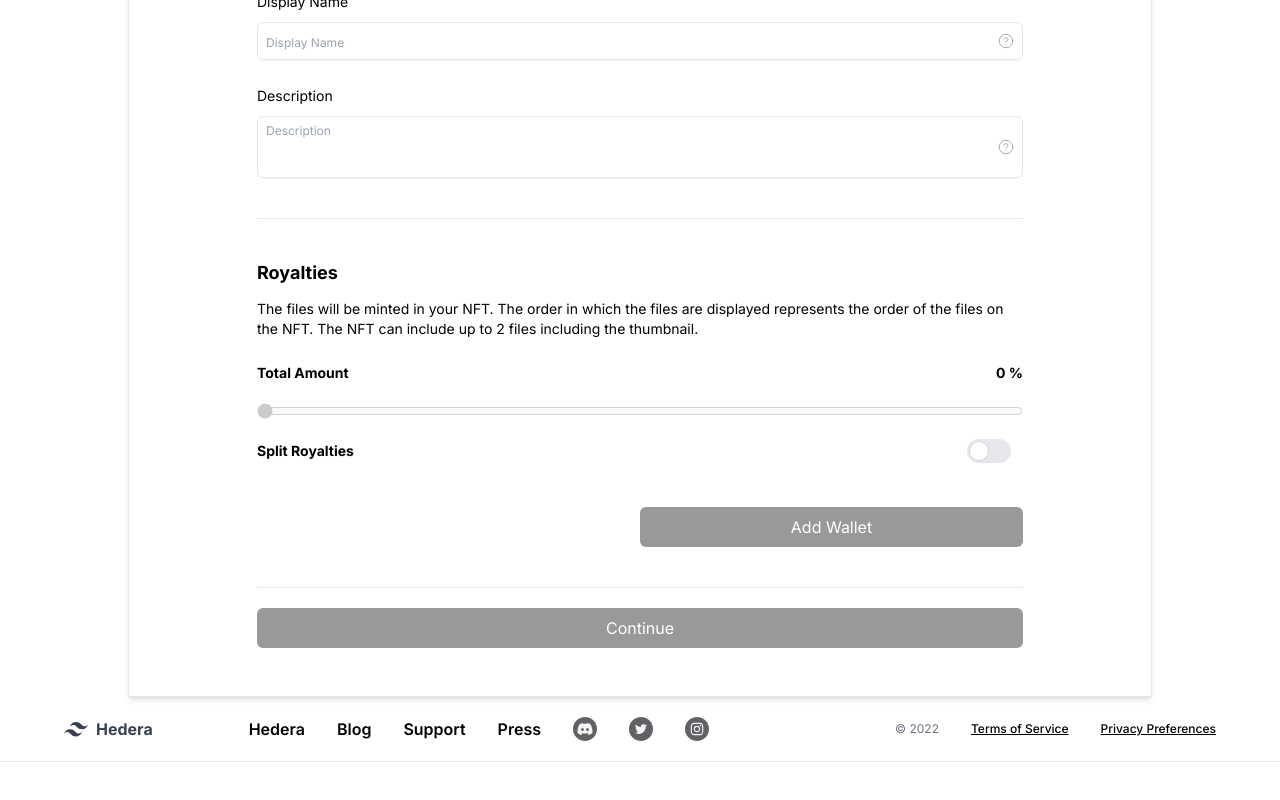
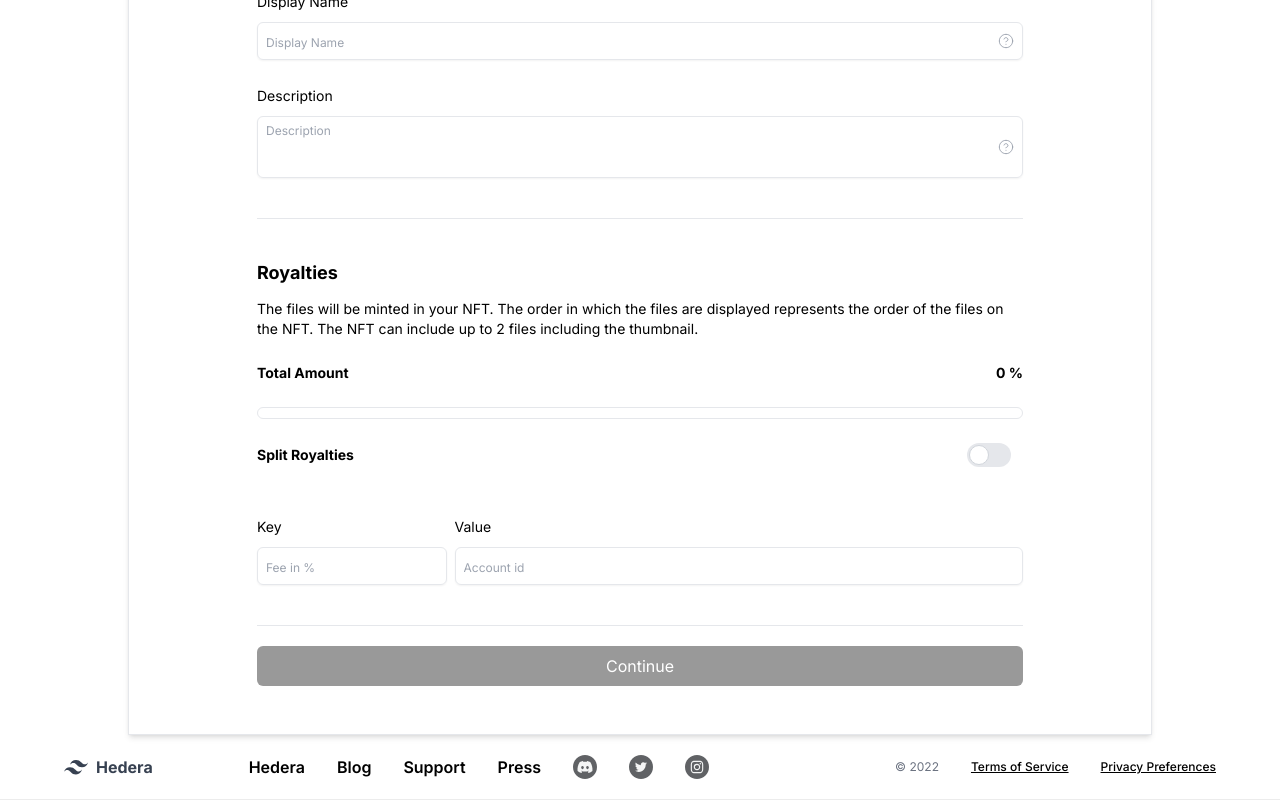
Before and after one commit to HashGuild/hedera-minting, a Next.js app: page /create-collection in a window 1280 px wide. Shown: the part 586-1386 px from the top of the page. Before the commit the page ends 1348 px from the top, so only its background shows below. Built offline with nearby package versions, Linux system fonts and the light colour scheme.

Commit message:
refactor: royalty section according to new design.

```diff
--- a/components/createCollection/CollectionRoyaltiesSection.tsx
+++ b/components/createCollection/CollectionRoyaltiesSection.tsx
@@ -1,6 +1,10 @@
 import React, { ChangeEvent, Dispatch, SetStateAction, useEffect } from 'react';
 import DeleteIcon from '../../public/svg/DeleteIcon';
-import { CollectionForm, StepOneErrors } from '../../utils/Interfaces';
+import {
+  CollectionForm,
+  StepOneErrors,
+  UserWalletRoyalty,
+} from '../../utils/Interfaces';
 import ErrorMessage from '../common/ErrorMessage';
 import Input from '../common/Input';
 import Switch from '../common/Switch';
@@ -23,35 +27,34 @@ const CollectionRoyaltiesSection = function ({
 }: CollectionRoyaltiesSectionProps) {
   const { splitPercentError } = formDataErrors;
   const addInput = () => {
-    const newWallet = '';
+    const newWallet: UserWalletRoyalty = { fee: 0, accountId: '' };
     setFormData({
       ...formData,
-      royaltyWallets: [...formData.royaltyWallets, newWallet],
+      royaltyWallets: [...formData.royaltyWallets, { ...newWallet }],
     });
   };
-  const deleteInput = (index: number) => {
+  const deleteInput = (walletIndex: number) => {
     const updatedArray = formData.royaltyWallets.filter(
-      (_, walletIndex) => walletIndex !== index,
+      (_, index) => index !== walletIndex,
     );
     setFormData({
       ...formData,
       royaltyWallets: updatedArray,
     });
   };
-  const royaltySum = (): number => {
+  const royaltySum = (newArr: UserWalletRoyalty[]): number => {
     let sum: number = 0;
-    const numberArray = formData.royaltyWallets.map(Number);
-    numberArray.forEach((item) => {
-      sum += item;
+    newArr.forEach((item) => {
+      sum += item.fee;
     });
     return sum;
   };
 
   const handleChange = (index: number, e: ChangeEvent<HTMLInputElement>) => {
     const newArr = formData.royaltyWallets;
-    newArr[index] = e.target.value;
-    setFormData({ ...formData, royaltyWallets: newArr });
-    if (royaltySum() > formData.splitPercent) {
+    if (e.target.name === 'fee') {
+      newArr[index].fee = +e.target.value;
+      if (royaltySum(newArr) > 100) {
         setFormDataErrors({
           ...formDataErrors,
           splitPercentError: true,
@@ -62,6 +65,10 @@ const CollectionRoyaltiesSection = function ({
           splitPercentError: false,
         });
       }
+    } else if (e.target.name === 'accountId') {
+      newArr[index].accountId = e.target.value;
+    }
+    setFormData({ ...formData, royaltyWallets: newArr });
   };
 
   useEffect(() => {
@@ -69,8 +76,7 @@ const CollectionRoyaltiesSection = function ({
       if (!formData.splitRoyaltiesEnabled) {
         setFormData((prev) => ({
           ...prev,
-          splitPercent: 0,
-          royaltyWallets: [''],
+          royaltyWallets: [{ fee: 0, accountId: '' }],
         }));
         setFormDataErrors((errors) => ({
           ...errors,
@@ -80,6 +86,7 @@ const CollectionRoyaltiesSection = function ({
     }
     resetRoyalties();
   }, [formData.splitRoyaltiesEnabled, setFormData, setFormDataErrors]);
+
   return (
     <section className="my-10 flex flex-col">
       <h4 className="text-lg font-bold">Royalties</h4>
@@ -90,20 +97,14 @@ const CollectionRoyaltiesSection = function ({
       </p>
       <span className="flex items-center justify-between text-sm font-bold my-6">
         <h5>Total Amount</h5>
-        <h5>{` ${formData?.splitPercent} %`}</h5>
+        <h5>{` ${royaltySum(formData.royaltyWallets)} %`}</h5>
       </span>
-
-      <input
-        type="range"
-        className="w-full  h-2 touch-pan-y accent-black"
-        min={0}
-        max={50}
-        step={0.5}
-        disabled={!formData.splitRoyaltiesEnabled}
-        value={formData?.splitPercent}
-        onChange={handleFormChange}
-        name="splitPercent"
+      <div className="w-full h-3 border rounded-lg overflow-hidden">
+        <div
+          className="h-full bg-black"
+          style={{ width: `${royaltySum(formData.royaltyWallets)}%` }}
         />
+      </div>
       <span className="flex items-center justify-between text-sm font-bold my-6">
         <h5>Split Royalties</h5>
         <Switch
@@ -116,30 +117,49 @@ const CollectionRoyaltiesSection = function ({
         />
       </span>
 
-      {formData?.splitRoyaltiesEnabled && (
       <div>
         {formData?.royaltyWallets.map((wallet, index: number) => (
+          <div className="flex gap-2" key={index.toFixed(1)}>
             <Input
-              key={index.toFixed(1)}
-              toolTipContent={<h3 className="p-2 bg-white">lorem ipsum</h3>}
-              containerStyles="mt-4 "
-              labelText={`Royalty Wallet ${index + 1}`}
+              containerStyles="mt-4 basis-1/4"
+              required
+              labelText={index === 0 ? 'Key' : ''}
               labelStyle="my-2.5"
-              type="text"
-              name="royaltyWallet"
-              required
+              type="number"
+              name="fee"
               inputContainerStyles={
-                splitPercentError && formData.royaltyWallets.at(-1) === wallet
-                  ? 'border-red-400 stroke-red-400'
+                wallet.fee === 0 && formDataErrors.splitPercentError
+                  ? 'border-red-400'
                   : ''
               }
+              errorMessage=""
+              error={formDataErrors.splitPercentError}
+              placeholder="Fee in %"
+              className=" w-full  text-black placeholder:text-xs placeholder:text-gray-400 py-1.5   "
               onChange={(e) => {
                 handleChange(index, e);
               }}
-              placeholder={`${(100 / formData.royaltyWallets.length).toFixed(
-                0,
-              )}%`}
+            />
+            <Input
+              containerStyles="mt-4 basis-3/4"
+              labelText={index === 0 ? 'Value' : ''}
+              labelStyle="my-2.5"
+              type="text"
+              required
+              inputContainerStyles={
+                wallet?.accountId?.length === 0 &&
+                formDataErrors.splitPercentError
+                  ? 'border-red-400'
+                  : ''
+              }
+              name="accountId"
+              errorMessage=""
+              error={formDataErrors.splitPercentError}
+              placeholder="Account id"
               className=" w-full  text-black placeholder:text-xs placeholder:text-gray-400 py-1.5   "
+              onChange={(e) => {
+                handleChange(index, e);
+              }}
               iconRight={
                 index > 0 && (
                   <section
@@ -151,21 +171,21 @@ const CollectionRoyaltiesSection = function ({
                   </section>
                 )
               }
-              error={splitPercentError}
-              errorMessage=""
             />
+          </div>
         ))}
         {splitPercentError && (
-            <ErrorMessage errorText="The distribution is not correct. Please revise the total royalty fee or change the allocation. " />
+          <ErrorMessage errorText="The distribution should not exceed 100%. Please revise the total royalty fee or change the allocation. " />
         )}
       </div>
-      )}
+      {formData.splitRoyaltiesEnabled && (
         <Button
           title="Add Wallet"
           disabled={!formData.splitRoyaltiesEnabled}
           className=" w-1/2 bg-black text-white rounded-md mt-5 self-end disabled:bg-black/40 "
           onClick={addInput}
         />
+      )}
     </section>
   );
 };
--- a/components/createNft/RoyaltiesSection.tsx
+++ b/components/createNft/RoyaltiesSection.tsx
@@ -1,6 +1,10 @@
 import React, { ChangeEvent, Dispatch, SetStateAction, useEffect } from 'react';
 import DeleteIcon from '../../public/svg/DeleteIcon';
-import { NftForm, NftFormErrors } from '../../utils/Interfaces';
+import {
+  NftForm,
+  NftFormErrors,
+  UserWalletRoyalty,
+} from '../../utils/Interfaces';
 import ErrorMessage from '../common/ErrorMessage';
 import Input from '../common/Input';
 import Switch from '../common/Switch';
@@ -22,36 +26,35 @@ const RoyaltiesSection = function ({
   formDataErrors,
 }: RoyaltiesSectionProps) {
   const { splitPercentError } = formDataErrors;
+
   const addInput = () => {
-    const newWallet = '';
+    const newWallet: UserWalletRoyalty = { fee: 0, accountId: '' };
     setFormData({
       ...formData,
-      royaltyWallets: [...formData.royaltyWallets, newWallet],
+      royaltyWallets: [...formData.royaltyWallets, { ...newWallet }],
     });
   };
-  const deleteInput = (index: number) => {
+  const deleteInput = (walletIndex: number) => {
     const updatedArray = formData.royaltyWallets.filter(
-      (_, walletIndex) => walletIndex !== index,
+      (_, index) => index !== walletIndex,
     );
     setFormData({
       ...formData,
       royaltyWallets: updatedArray,
     });
   };
-  const royaltySum = (): number => {
+  const royaltySum = (newArr: UserWalletRoyalty[]): number => {
     let sum: number = 0;
-    const numberArray = formData.royaltyWallets.map(Number);
-    numberArray.forEach((item) => {
-      sum += item;
+    newArr.forEach((item) => {
+      sum += item.fee;
     });
     return sum;
   };
-
   const handleChange = (index: number, e: ChangeEvent<HTMLInputElement>) => {
     const newArr = formData.royaltyWallets;
-    newArr[index] = e.target.value;
-    setFormData({ ...formData, royaltyWallets: newArr });
-    if (royaltySum() > formData.splitPercent) {
+    if (e.target.name === 'fee') {
+      newArr[index].fee = +e.target.value;
+      if (royaltySum(newArr) > 100) {
         setFormDataErrors({
           ...formDataErrors,
           splitPercentError: true,
@@ -62,6 +65,10 @@ const RoyaltiesSection = function ({
           splitPercentError: false,
         });
       }
+    } else if (e.target.name === 'accountId') {
+      newArr[index].accountId = e.target.value;
+    }
+    setFormData({ ...formData, royaltyWallets: newArr });
   };
 
   useEffect(() => {
@@ -69,8 +76,7 @@ const RoyaltiesSection = function ({
       if (!formData.splitRoyaltiesEnabled) {
         setFormData((prev) => ({
           ...prev,
-          splitPercent: 0,
-          royaltyWallets: [''],
+          royaltyWallets: [{ fee: 0, accountId: '' }],
         }));
         setFormDataErrors((errors) => ({
           ...errors,
@@ -91,20 +97,15 @@ const RoyaltiesSection = function ({
       </p>
       <span className="flex items-center justify-between text-sm font-bold my-6">
         <h5>Total Amount</h5>
-        <h5>{` ${formData?.splitPercent} %`}</h5>
+        <h5>{`${royaltySum(formData.royaltyWallets)}%`}</h5>
       </span>
+      <div className="w-full h-3 border rounded-lg overflow-hidden">
+        <div
+          className="h-full bg-black"
+          style={{ width: `${royaltySum(formData.royaltyWallets)}%` }}
+        />
+      </div>
 
-      <input
-        type="range"
-        className="w-full  h-2 touch-pan-y accent-black"
-        min={0}
-        max={50}
-        step={0.5}
-        disabled={!formData.splitRoyaltiesEnabled}
-        value={formData?.splitPercent}
-        onChange={handleFormChange}
-        name="splitPercent"
-      />
       <span className="flex items-center justify-between text-sm font-bold my-6">
         <h5>Split Royalties</h5>
         <Switch
@@ -115,32 +116,43 @@ const RoyaltiesSection = function ({
         />
       </span>
 
-      {formData?.splitRoyaltiesEnabled && (
       <div>
         {formData?.royaltyWallets.map((wallet, index: number) => (
+          <div className="flex gap-2" key={index.toFixed(1)}>
             <Input
-              error={splitPercentError}
+              containerStyles="mt-4 basis-1/4"
+              required
+              labelText={index === 0 ? 'Fee' : ''}
+              labelStyle="my-2.5"
+              type="number"
+              name="fee"
+              inputContainerStyles={wallet.fee === 0 ? 'border-red-400' : ''}
               errorMessage=""
-              key={index.toFixed(1)}
-              toolTipContent={<h3 className="p-2 bg-white">lorem ipsum</h3>}
-              containerStyles="mt-4 "
-              labelText={`Royalty Wallet ${index + 1}`}
-              labelStyle="my-2.5"
-              type="text"
-              name="royaltyWallet"
-              required
-              inputContainerStyles={
-                splitPercentError && formData.royaltyWallets.at(-1) === wallet
-                  ? 'border-red-400 stroke-red-400'
-                  : ''
-              }
+              error={formDataErrors.splitPercentError}
+              placeholder="Fee in %"
+              className=" w-full  text-black placeholder:text-xs placeholder:text-gray-400 py-1.5   "
               onChange={(e) => {
                 handleChange(index, e);
               }}
-              placeholder={`${(100 / formData.royaltyWallets.length).toFixed(
-                0,
-              )}%`}
+            />
+            <Input
+              containerStyles="mt-4 basis-3/4"
+              labelText={index === 0 ? 'Account id' : ''}
+              labelStyle="my-2.5"
+              type="text"
+              required
+              inputContainerStyles={
+                wallet.accountId.length === 0 ? 'border-red-400' : ''
+              }
+              value={wallet.accountId}
+              name="accountId"
+              errorMessage=""
+              error={false}
+              placeholder="Account id"
               className=" w-full  text-black placeholder:text-xs placeholder:text-gray-400 py-1.5   "
+              onChange={(e) => {
+                handleChange(index, e);
+              }}
               iconRight={
                 index > 0 && (
                   <section
@@ -153,18 +165,20 @@ const RoyaltiesSection = function ({
                 )
               }
             />
+          </div>
         ))}
         {splitPercentError && (
-            <ErrorMessage errorText="The distribution is not correct. Please revise the total royalty fee or change the allocation. " />
+          <ErrorMessage errorText="The distribution should not exceed 100%. Please revise the total royalty fee or change the allocation. " />
         )}
       </div>
-      )}
+      {formData.splitRoyaltiesEnabled && (
         <Button
           title="Add Wallet"
           disabled={!formData.splitRoyaltiesEnabled}
           className=" w-1/2 bg-black text-white rounded-md mt-5 self-end disabled:bg-black/40 "
           onClick={addInput}
         />
+      )}
     </section>
   );
 };
--- a/pages/create-collection.tsx
+++ b/pages/create-collection.tsx
@@ -16,7 +16,7 @@ const CreateNft: NextPage = function () {
     displayName: '',
     description: '',
     splitRoyaltiesEnabled: false,
-    royaltyWallets: [''],
+    royaltyWallets: [{ fee: 0, accountId: '' }],
     splitPercent: 0,
     nfts: [],
   });
--- a/pages/create-nft.tsx
+++ b/pages/create-nft.tsx
@@ -24,7 +24,7 @@ const CreateNft: NextPage = function () {
     nftFiles: [],
     description: '',
     splitRoyaltiesEnabled: false,
-    royaltyWallets: [''],
+    royaltyWallets: [{ fee: 0, accountId: '' }],
     nftThumbnail: null,
     nftPropertiesEnabled: false,
     splitPercent: 0,
--- a/utils/Interfaces.ts
+++ b/utils/Interfaces.ts
@@ -15,6 +15,10 @@ export interface NftProperty {
   key: string;
   value: string;
 }
+export interface UserWalletRoyalty {
+  fee: number;
+  accountId: string;
+}
 export type NftForm = {
   tokenName: string;
   creatorName: string;
@@ -24,7 +28,7 @@ export type NftForm = {
   nftFiles: File[];
   splitRoyaltiesEnabled: boolean;
   splitPercent: number;
-  royaltyWallets: string[];
+  royaltyWallets: UserWalletRoyalty[];
   nftPropertiesEnabled: boolean;
   nftProperties: NftProperty[];
   sellingOption: string;
```
Lines whose indentation alone changed are shown as unchanged.
